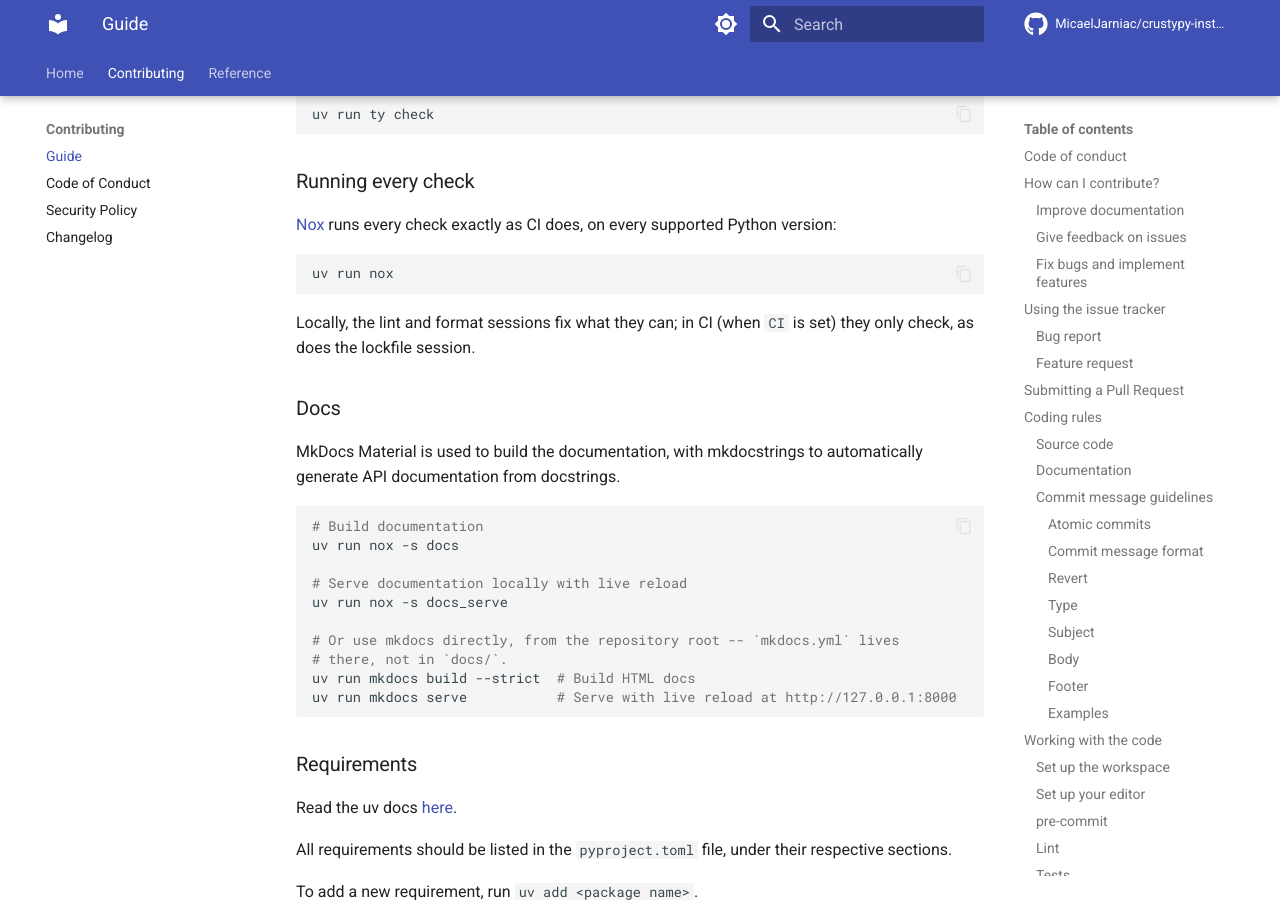
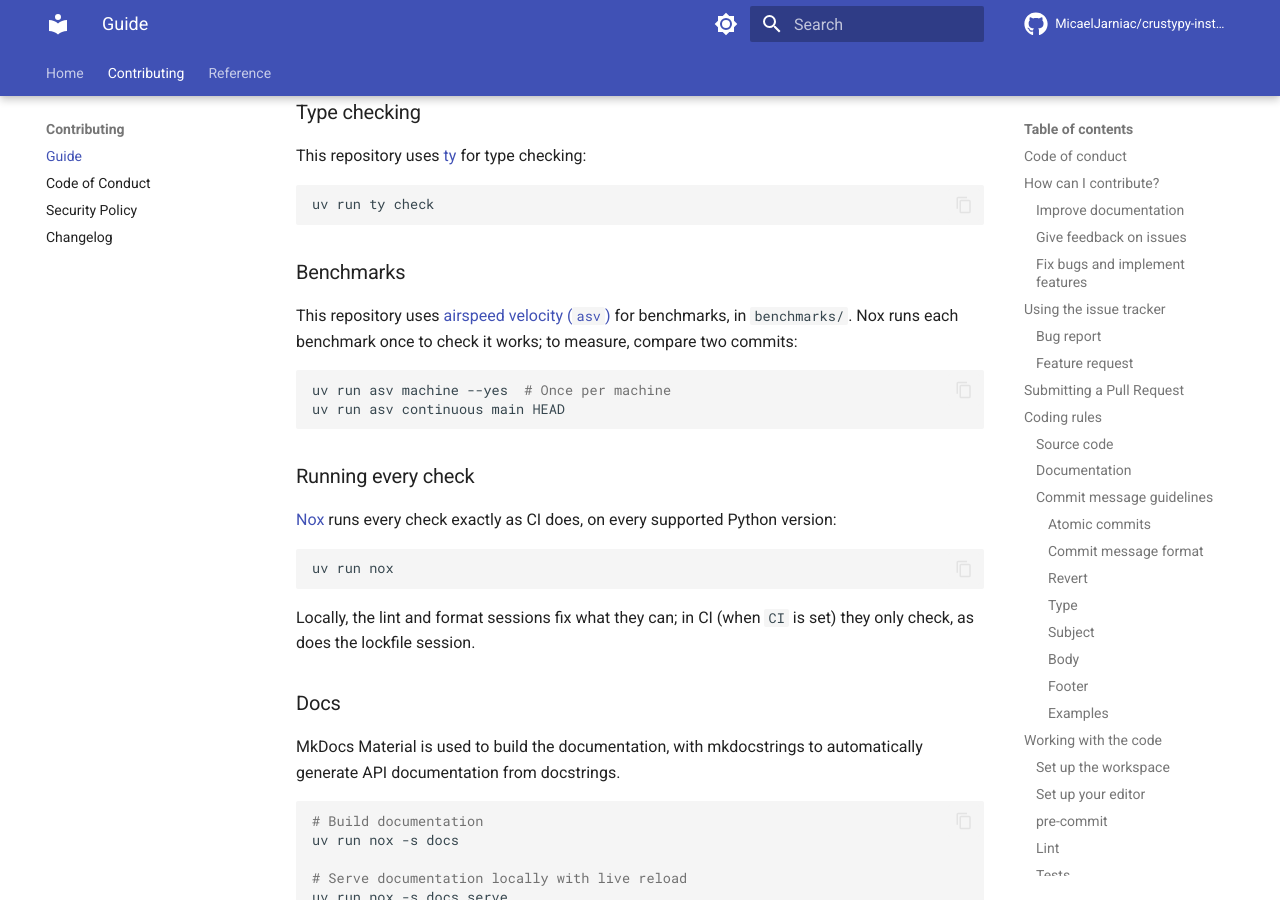
Before and after one commit to MicaelJarniac/crustypy-instance, an MkDocs documentation site: the page built from docs/CONTRIBUTING.md, in a window 1280 px wide and 900 px high, scrolled down 6728 px. Built offline with MkDocs 1.6.1 and Material for MkDocs 9.7.7, drawn with Linux system fonts in a browser that asks for light colours; comment, search, counter and statistics services are not loaded; some of the changed text lies outside the part shown.

Commit message:
fix: update to the latest CrustyPy template
Picks up the template review fixes: cruft now updates tests/test_changelog.py,
releases skip cleanly when the branch has moved on, the asv benchmarks run in
nox and CI, README links work on PyPI, and docs/__init__.py is gone.

````diff
--- a/docs/CONTRIBUTING.md
+++ b/docs/CONTRIBUTING.md
@@ -262,6 +264,15 @@ This repository uses [ty](https://docs.astral.sh/ty) for type checking:
 uv run ty check
 ```
 
+### Benchmarks
+
+This repository uses [airspeed velocity (`asv`)](https://asv.readthedocs.io) for benchmarks, in `benchmarks/`. Nox runs each benchmark once to check it works; to measure, compare two commits:
+
+```bash
+uv run asv machine --yes  # Once per machine
+uv run asv continuous main HEAD
+```
+
 ### Running every check
 
 [Nox](https://nox.thea.codes) runs every check exactly as CI does, on every supported Python version:
--- a/docs/__init__.py
+++ /dev/null
@@ -1,3 +0,0 @@
-"""Documentation for crustypy-instance."""
-
-__all__: tuple[str, ...] = ()
````
Also changed, not shown: other parts of docs/CONTRIBUTING.md (+2 -0 lines), docs/README.md (+6 -5 lines), docs/reference.md (+1 -3 lines), noxfile.py (+11 -0 lines), pyproject.toml (+6 -3 lines), .cruft.json, 1 other file.
